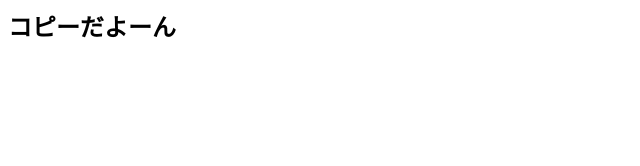
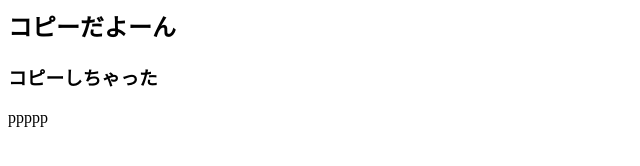
Before and after one commit to MoriTakeTakemo/takemori, a plain HTML site: page index.html in a window 1280 px wide. Shown: the whole page, without its empty margins (0-640 px from the left). Drawn offline with Linux system fonts and the light colour scheme.

Commit message:
sample commit

```diff
--- a/index.html
+++ b/index.html
@@ -1 +1,3 @@
 <h2>コピーだよーん</h2>
+<h3>コピーしちゃった</h3>
+<p>ppppp</p>
```
